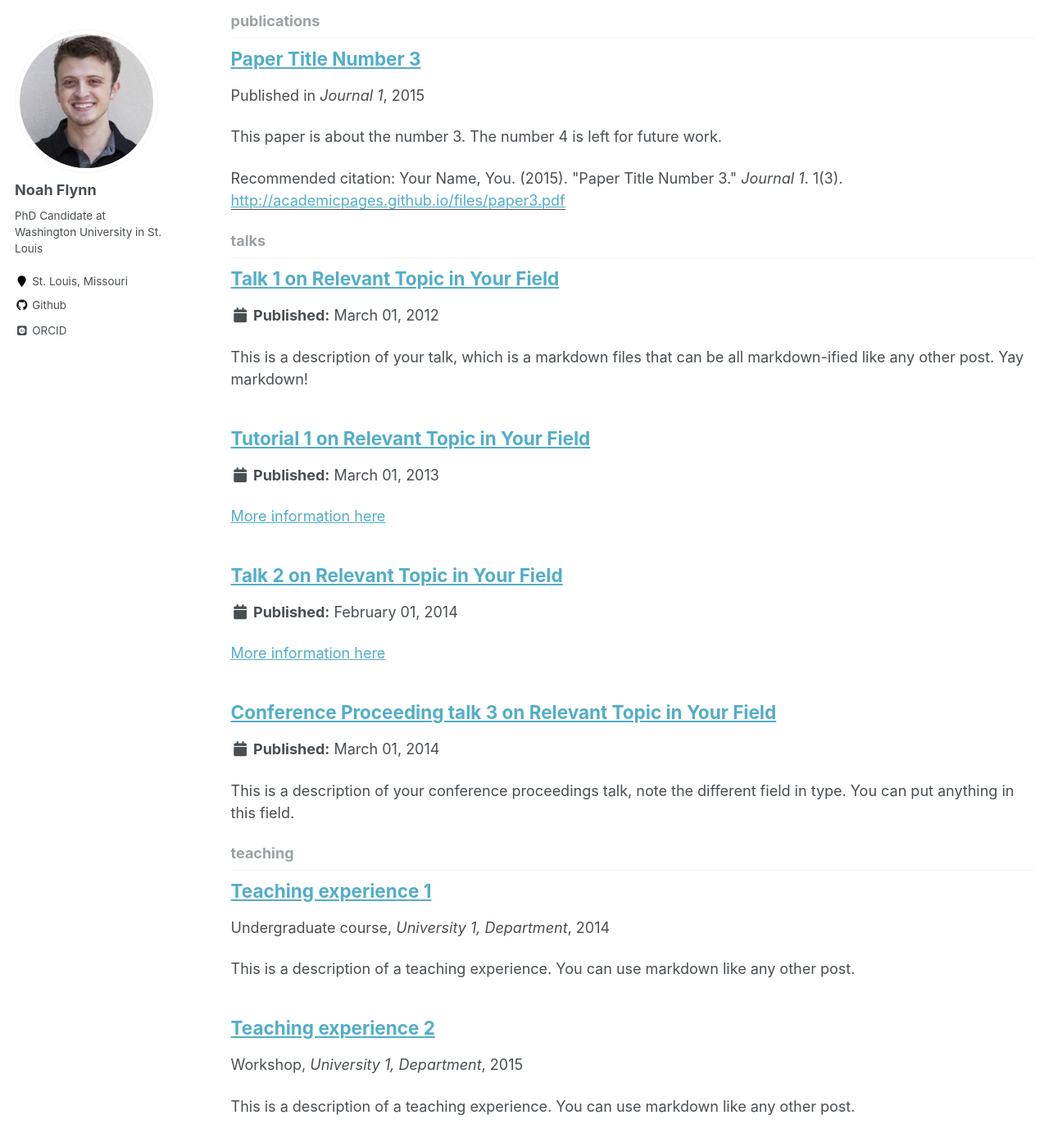
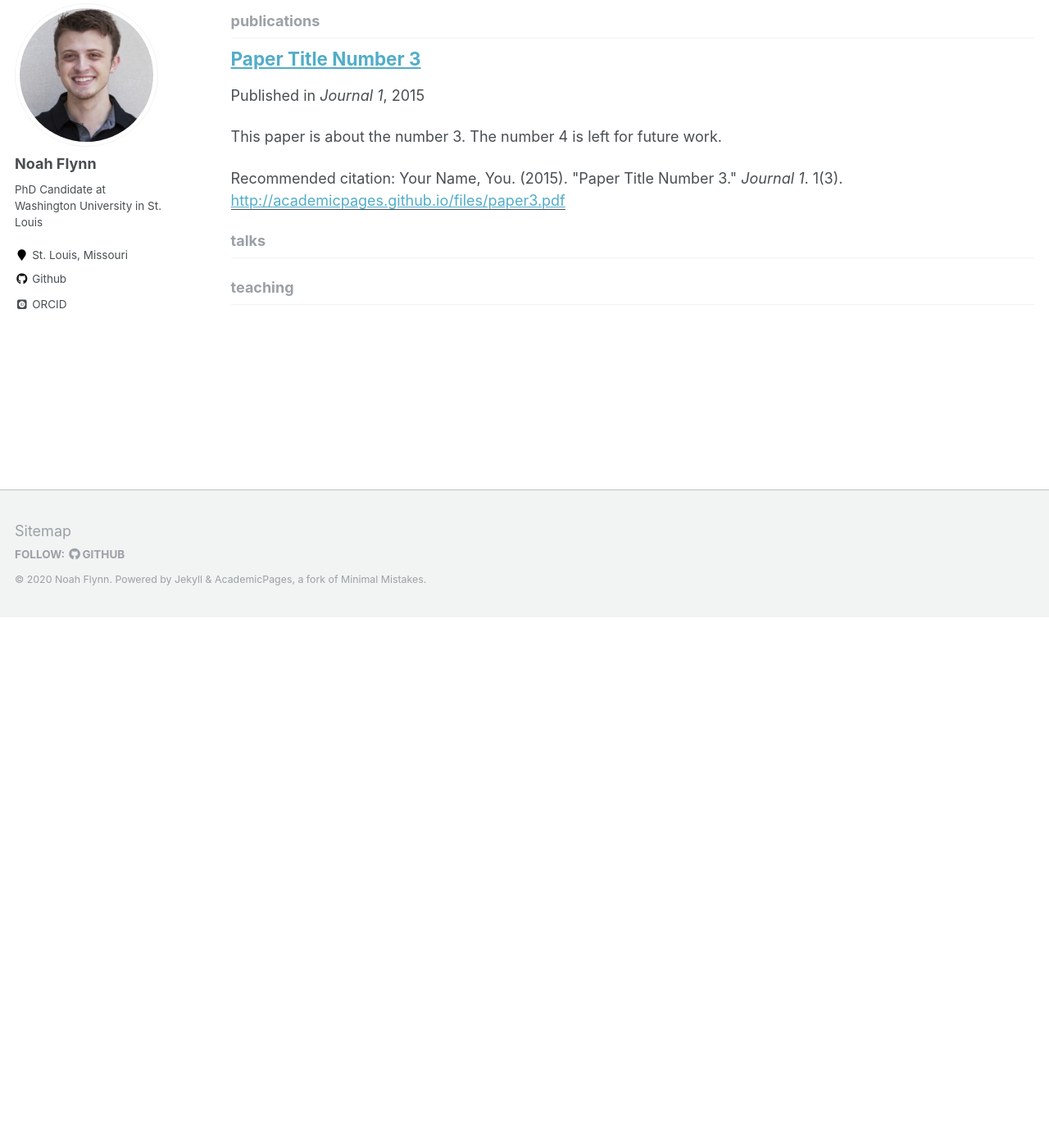
Before and after one commit to nrflynn2/nrflynn2.github.io, a Jekyll site: the page built from _pages/collection-archive.html, in a window 1280 px wide and 1400 px high, scrolled down 647 px. Shown: the whole window at 82% size. Built offline with Jekyll 4.4.1, drawn with Linux system fonts in a browser that asks for light colours; some web fonts are replaced.

Commit message:
Favicon resources

```diff
--- a/_includes/head.html
+++ b/_includes/head.html
@@ -17,5 +17,9 @@
 
 <!-- For all browsers -->
 <link rel="stylesheet" href="{{ base_path }}/assets/css/main.css">
+<link rel="apple-touch-icon" sizes="180x180" href="/apple-touch-icon.png">
+<link rel="icon" type="image/png" sizes="32x32" href="/favicon-32x32.png">
+<link rel="icon" type="image/png" sizes="16x16" href="/favicon-16x16.png">
+<link rel="manifest" href="/site.webmanifest">
 
 <meta http-equiv="cleartype" content="on">
--- a/_pages/cv.md
+++ b/_pages/cv.md
@@ -27,12 +27,6 @@
     {% include archive-single-cv.html %}
   {% endfor %}</ul>
 
-Teaching
-======
-  <ul>{% for post in site.teaching %}
-    {% include archive-single-cv.html %}
-  {% endfor %}</ul>
-
 Service and leadership
 ======
 * Lorem ipsum
--- a/_talks/2012-03-01-talk-1.md
+++ /dev/null
@@ -1,11 +0,0 @@
----
-title: "Talk 1 on Relevant Topic in Your Field"
-collection: talks
-type: "Talk"
-permalink: /talks/2012-03-01-talk-1
-venue: "UC San Francisco, Department of Testing"
-date: 2012-03-01
-location: "San Francisco, California"
----
-
-This is a description of your talk, which is a markdown files that can be all markdown-ified like any other post. Yay markdown!
--- a/_talks/2013-03-01-tutorial-1.md
+++ /dev/null
@@ -1,13 +0,0 @@
----
-title: "Tutorial 1 on Relevant Topic in Your Field"
-collection: talks
-type: "Tutorial"
-permalink: /talks/2013-03-01-tutorial-1
-venue: "UC-Berkeley Institute for Testing Science"
-date: 2013-03-01
-location: "Berkeley CA, USA"
----
-
-[More information here](http://exampleurl.com)
-
-This is a description of your tutorial, note the different field in type. This is a markdown files that can be all markdown-ified like any other post. Yay markdown!
--- a/_talks/2014-02-01-talk-2.md
+++ /dev/null
@@ -1,13 +0,0 @@
----
-title: "Talk 2 on Relevant Topic in Your Field"
-collection: talks
-type: "Talk"
-permalink: /talks/2014-02-01-talk-2
-venue: "London School of Testing"
-date: 2014-02-01
-location: "London, UK"
----
-
-[More information here](http://example2.com)
-
-This is a description of your talk, which is a markdown files that can be all markdown-ified like any other post. Yay markdown!
--- a/_talks/2014-03-01-talk-3.md
+++ /dev/null
@@ -1,11 +0,0 @@
----
-title: "Conference Proceeding talk 3 on Relevant Topic in Your Field"
-collection: talks
-type: "Conference proceedings talk"
-permalink: /talks/2014-03-01-talk-3
-venue: "Testing Institute of America 2014 Annual Conference"
-date: 2014-03-01
-location: "Los Angeles, CA"
----
-
-This is a description of your conference proceedings talk, note the different field in type. You can put anything in this field.
--- a/_teaching/2014-spring-teaching-1.md
+++ /dev/null
@@ -1,20 +0,0 @@
----
-title: "Teaching experience 1"
-collection: teaching
-type: "Undergraduate course"
-permalink: /teaching/2014-spring-teaching-1
-venue: "University 1, Department"
-date: 2014-01-01
-location: "City, Country"
----
-
-This is a description of a teaching experience. You can use markdown like any other post.
-
-Heading 1
-======
-
-Heading 2
-======
-
-Heading 3
-======
--- a/_teaching/2015-spring-teaching-2.md
+++ /dev/null
@@ -1,20 +0,0 @@
----
-title: "Teaching experience 2"
-collection: teaching
-type: "Workshop"
-permalink: /teaching/2015-spring-teaching-1
-venue: "University 1, Department"
-date: 2015-01-01
-location: "City, Country"
----
-
-This is a description of a teaching experience. You can use markdown like any other post.
-
-Heading 1
-======
-
-Heading 2
-======
-
-Heading 3
-======
```
Also changed, not shown: android-chrome-192x192.png (added), android-chrome-512x512.png (added), apple-touch-icon.png (added), favicon-16x16.png (added), favicon-32x32.png (added), favicon.ico (added), site.webmanifest (added).
